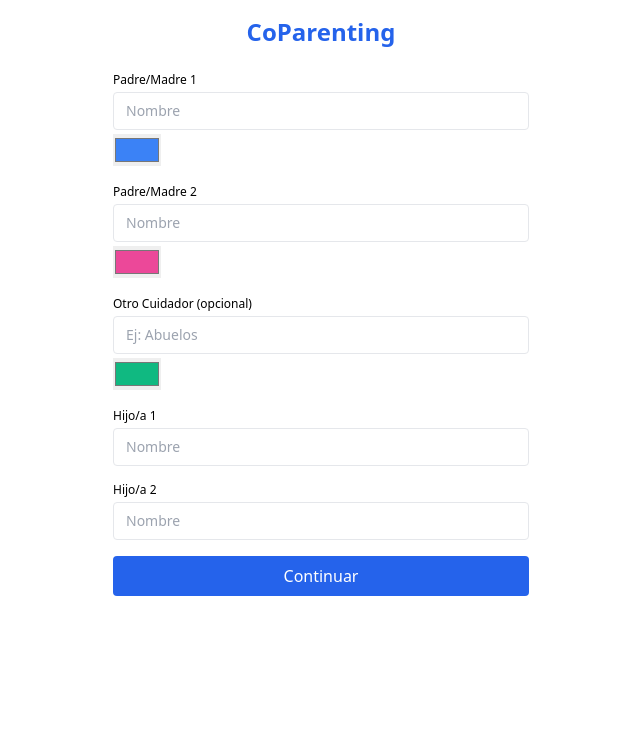
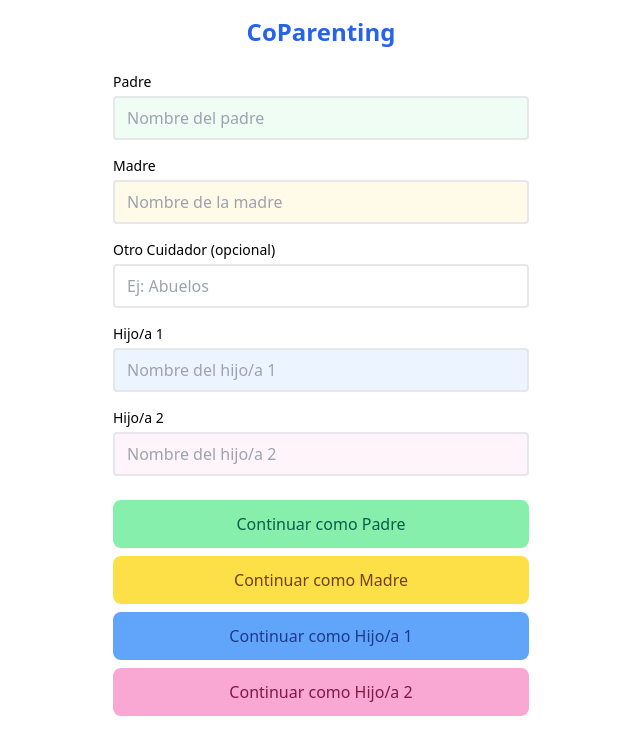
Before and after one commit to cenutrin-prog/co-parenting, a React (Vite) app: page / in a window 1280 px wide. Shown: the top 754 px of the page, without its empty margins (319-959 px from the left). Built offline with nearby package versions, Linux system fonts and the light colour scheme.

Commit message:
Update App.jsx

```diff
--- a/src/App.jsx
+++ b/src/App.jsx
@@ -1,18 +1,33 @@
-import React, { useState, useEffect } from 'react';
+import React, { useState } from 'react';
 import { Calendar, Users, BarChart3, ChevronLeft, ChevronRight } from 'lucide-react';
 
 const CoParentingApp = () => {
+  // Inicializar con datos guardados o vacíos
+  const savedParents = typeof window !== 'undefined' ? localStorage.getItem('coparenting_parents') : null;
+  const savedChildren = typeof window !== 'undefined' ? localStorage.getItem('coparenting_children') : null;
+
   const [step, setStep] = useState('setup');
-  const [parents, setParents] = useState({ parent1: '', parent2: '', other: '' });
-  const [children, setChildren] = useState({ child1: '', child2: '' });
-  const [colors, setColors] = useState({ parent1: '#3B82F6', parent2: '#EC4899', other: '#10B981' });
+  const [showNameEntry, setShowNameEntry] = useState(!savedParents || !savedChildren);
+  const [parents, setParents] = useState(savedParents ? JSON.parse(savedParents) : { parent1: '', parent2: '', other: '' });
+  const [children, setChildren] = useState(savedChildren ? JSON.parse(savedChildren) : { child1: '', child2: '' });
+  const [colors] = useState({ parent1: '#86efac', parent2: '#fde047', child1: '#60a5fa', child2: '#f9a8d4', other: '#10B981' });
+  const [currentUser, setCurrentUser] = useState(null);
+  const [schedule, setSchedule] = useState({});
+  const [notes, setNotes] = useState({});
   const [currentView, setCurrentView] = useState('daily');
   const [currentDate, setCurrentDate] = useState(new Date());
-  const [schedule, setSchedule] = useState({});
-  const [notes, setNotes] = useState({});
 
   const periods = ['mañana', 'tarde', 'noche'];
   const daysOfWeek = ['Dom', 'Lun', 'Mar', 'Mié', 'Jue', 'Vie', 'Sáb'];
+
+  // Guardar datos cuando cambien
+  const saveAndContinue = (user) => {
+    localStorage.setItem('coparenting_parents', JSON.stringify(parents));
+    localStorage.setItem('coparenting_children', JSON.stringify(children));
+    setCurrentUser(user);
+    setShowNameEntry(false);
+    setStep('main');
+  };
 
   const getWeekDates = (date) => {
     const curr = new Date(date);
@@ -76,88 +91,192 @@ const CoParentingApp = () => {
     return stats;
   };
 
-  const SetupScreen = () => (
-    <div className="p-4 max-w-md mx-auto">
-      <h1 className="text-2xl font-bold text-center mb-6 text-blue-600">CoParenting</h1>
-      <div className="space-y-4">
-        <div>
-          <label className="block text-xs font-medium mb-1">Padre/Madre 1</label>
-          <input
-            type="text"
-            value={parents.parent1}
-            onChange={(e) => setParents({...parents, parent1: e.target.value})}
-            className="w-full px-3 py-2 text-sm border rounded"
-            placeholder="Nombre"
-          />
-          <input
-            type="color"
-            value={colors.parent1}
-            onChange={(e) => setColors({...colors, parent1: e.target.value})}
-            className="mt-1 w-12 h-8"
-          />
+  const SetupScreen = () => {
+    // Si ya hay nombres guardados y no se quiere editar, mostrar solo botones
+    if (!showNameEntry && parents.parent1 && parents.parent2 && children.child1 && children.child2) {
+      return (
+        <div className="p-4 max-w-md mx-auto bg-white min-h-screen flex flex-col justify-center">
+          <h1 className="text-2xl font-bold text-center mb-8 text-blue-600">CoParenting</h1>
+
+          <div className="space-y-3">
+            <button
+              onClick={() => {
+                setCurrentUser('parent1');
+                setStep('main');
+              }}
+              className="w-full text-white py-4 rounded-lg font-medium text-lg"
+              style={{ backgroundColor: '#86efac', color: '#065f46' }}
+            >
+              Continuar como {parents.parent1}
+            </button>
+
+            <button
+              onClick={() => {
+                setCurrentUser('parent2');
+                setStep('main');
+              }}
+              className="w-full text-white py-4 rounded-lg font-medium text-lg"
+              style={{ backgroundColor: '#fde047', color: '#713f12' }}
+            >
+              Continuar como {parents.parent2}
+            </button>
+
+            <button
+              onClick={() => {
+                setCurrentUser('child1');
+                setStep('main');
+              }}
+              className="w-full text-white py-4 rounded-lg font-medium text-lg"
+              style={{ backgroundColor: '#60a5fa', color: '#1e3a8a' }}
+            >
+              Continuar como {children.child1}
+            </button>
+
+            <button
+              onClick={() => {
+                setCurrentUser('child2');
+                setStep('main');
+              }}
+              className="w-full text-white py-4 rounded-lg font-medium text-lg"
+              style={{ backgroundColor: '#f9a8d4', color: '#831843' }}
+            >
+              Continuar como {children.child2}
+            </button>
+          </div>
+
+          <div className="text-center mt-8">
+            <button
+              onClick={() => setShowNameEntry(true)}
+              className="text-blue-600 underline text-sm"
+            >
+              Volver a nombres
+            </button>
+          </div>
         </div>
-        <div>
-          <label className="block text-xs font-medium mb-1">Padre/Madre 2</label>
-          <input
-            type="text"
-            value={parents.parent2}
-            onChange={(e) => setParents({...parents, parent2: e.target.value})}
-            className="w-full px-3 py-2 text-sm border rounded"
-            placeholder="Nombre"
-          />
-          <input
-            type="color"
-            value={colors.parent2}
-            onChange={(e) => setColors({...colors, parent2: e.target.value})}
-            className="mt-1 w-12 h-8"
-          />
+      );
+    }
+
+    // Pantalla de entrada de nombres
+    return (
+      <div className="p-4 max-w-md mx-auto bg-white min-h-screen">
+        <h1 className="text-2xl font-bold text-center mb-6 text-blue-600">CoParenting</h1>
+        <div className="space-y-4">
+          <div>
+            <label className="block text-sm font-medium mb-1">Padre</label>
+            <input
+              type="text"
+              value={parents.parent1}
+              onChange={(e) => {
+                const newParents = {...parents, parent1: e.target.value};
+                setParents(newParents);
+              }}
+              className="w-full px-3 py-2 text-base border-2 rounded focus:outline-none focus:border-green-400"
+              placeholder="Nombre del padre"
+              style={{ backgroundColor: '#86efac20' }}
+              autoComplete="off"
+            />
+          </div>
+          <div>
+            <label className="block text-sm font-medium mb-1">Madre</label>
+            <input
+              type="text"
+              value={parents.parent2}
+              onChange={(e) => {
+                const newParents = {...parents, parent2: e.target.value};
+                setParents(newParents);
+              }}
+              className="w-full px-3 py-2 text-base border-2 rounded focus:outline-none focus:border-yellow-400"
+              placeholder="Nombre de la madre"
+              style={{ backgroundColor: '#fde04720' }}
+              autoComplete="off"
+            />
+          </div>
+          <div>
+            <label className="block text-sm font-medium mb-1">Otro Cuidador (opcional)</label>
+            <input
+              type="text"
+              value={parents.other}
+              onChange={(e) => {
+                const newParents = {...parents, other: e.target.value};
+                setParents(newParents);
+              }}
+              className="w-full px-3 py-2 text-base border-2 rounded focus:outline-none focus:border-green-400"
+              placeholder="Ej: Abuelos"
+              autoComplete="off"
+            />
+          </div>
+          <div>
+            <label className="block text-sm font-medium mb-1">Hijo/a 1</label>
+            <input
+              type="text"
+              value={children.child1}
+              onChange={(e) => {
+                const newChildren = {...children, child1: e.target.value};
+                setChildren(newChildren);
+              }}
+              className="w-full px-3 py-2 text-base border-2 rounded focus:outline-none focus:border-blue-400"
+              placeholder="Nombre del hijo/a 1"
+              style={{ backgroundColor: '#60a5fa20' }}
+              autoComplete="off"
+            />
+          </div>
+          <div>
+            <label className="block text-sm font-medium mb-1">Hijo/a 2</label>
+            <input
+              type="text"
+              value={children.child2}
+              onChange={(e) => {
+                const newChildren = {...children, child2: e.target.value};
+                setChildren(newChildren);
+              }}
+              className="w-full px-3 py-2 text-base border-2 rounded focus:outline-none focus:border-pink-400"
+              placeholder="Nombre del hijo/a 2"
+              style={{ backgroundColor: '#f9a8d420' }}
+              autoComplete="off"
+            />
+          </div>
+
+          <div className="space-y-2 pt-2">
+            <button
+              onClick={() => saveAndContinue('parent1')}
+              className="w-full text-white py-3 rounded-lg font-medium text-base"
+              style={{ backgroundColor: '#86efac', color: '#065f46' }}
+              disabled={!parents.parent1 || !parents.parent2 || !children.child1 || !children.child2}
+            >
+              Continuar como {parents.parent1 || 'Padre'}
+            </button>
+
+            <button
+              onClick={() => saveAndContinue('parent2')}
+              className="w-full text-white py-3 rounded-lg font-medium text-base"
+              style={{ backgroundColor: '#fde047', color: '#713f12' }}
+              disabled={!parents.parent1 || !parents.parent2 || !children.child1 || !children.child2}
+            >
+              Continuar como {parents.parent2 || 'Madre'}
+            </button>
+
+            <button
+              onClick={() => saveAndContinue('child1')}
+              className="w-full text-white py-3 rounded-lg font-medium text-base"
+              style={{ backgroundColor: '#60a5fa', color: '#1e3a8a' }}
+              disabled={!parents.parent1 || !parents.parent2 || !children.child1 || !children.child2}
+            >
+              Continuar como {children.child1 || 'Hijo/a 1'}
+            </button>
+
+            <button
+              onClick={() => saveAndContinue('child2')}
+              className="w-full text-white py-3 rounded-lg font-medium text-base"
+              style={{ backgroundColor: '#f9a8d4', color: '#831843' }}
+              disabled={!parents.parent1 || !parents.parent2 || !children.child1 || !children.child2}
+            >
+              Continuar como {children.child2 || 'Hijo/a 2'}
+            </button>
+          </div>
         </div>
-        <div>
-          <label className="block text-xs font-medium mb-1">Otro Cuidador (opcional)</label>
-          <input
-            type="text"
-            value={parents.other}
-            onChange={(e) => setParents({...parents, other: e.target.value})}
-            className="w-full px-3 py-2 text-sm border rounded"
-            placeholder="Ej: Abuelos"
-          />
-          <input
-            type="color"
-            value={colors.other}
-            onChange={(e) => setColors({...colors, other: e.target.value})}
-            className="mt-1 w-12 h-8"
-          />
-        </div>
-        <div>
-          <label className="block text-xs font-medium mb-1">Hijo/a 1</label>
-          <input
-            type="text"
-            value={children.child1}
-            onChange={(e) => setChildren({...children, child1: e.target.value})}
-            className="w-full px-3 py-2 text-sm border rounded"
-            placeholder="Nombre"
-          />
-        </div>
-        <div>
-          <label className="block text-xs font-medium mb-1">Hijo/a 2</label>
-          <input
-            type="text"
-            value={children.child2}
-            onChange={(e) => setChildren({...children, child2: e.target.value})}
-            className="w-full px-3 py-2 text-sm border rounded"
-            placeholder="Nombre"
-          />
-        </div>
-        <button
-          onClick={() => parents.parent1 && parents.parent2 && children.child1 && children.child2 && setStep('main')}
-          className="w-full bg-blue-600 text-white py-2 rounded font-medium"
-          disabled={!parents.parent1 || !parents.parent2 || !children.child1 || !children.child2}
-        >
-          Continuar
-        </button>
       </div>
-    </div>
-  );
+    );
+  };
 
   const DailyView = () => {
     const dateStr = formatDate(currentDate);
@@ -403,7 +522,9 @@ const CoParentingApp = () => {
           <Users size={20} />
           <span className="font-bold text-sm">CoParenting</span>
         </div>
-        <button onClick={() => setStep('setup')} className="text-xs bg-blue-700 px-2 py-1 rounded">Config</button>
+        <button onClick={() => setStep('setup')} className="text-xs bg-blue-700 px-2 py-1 rounded">
+          {currentUser === 'parent1' ? parents.parent1 : currentUser === 'parent2' ? parents.parent2 : currentUser === 'child1' ? children.child1 : children.child2}
+        </button>
       </div>
 
       <div className="flex gap-1 p-2 border-b overflow-x-auto">
```
